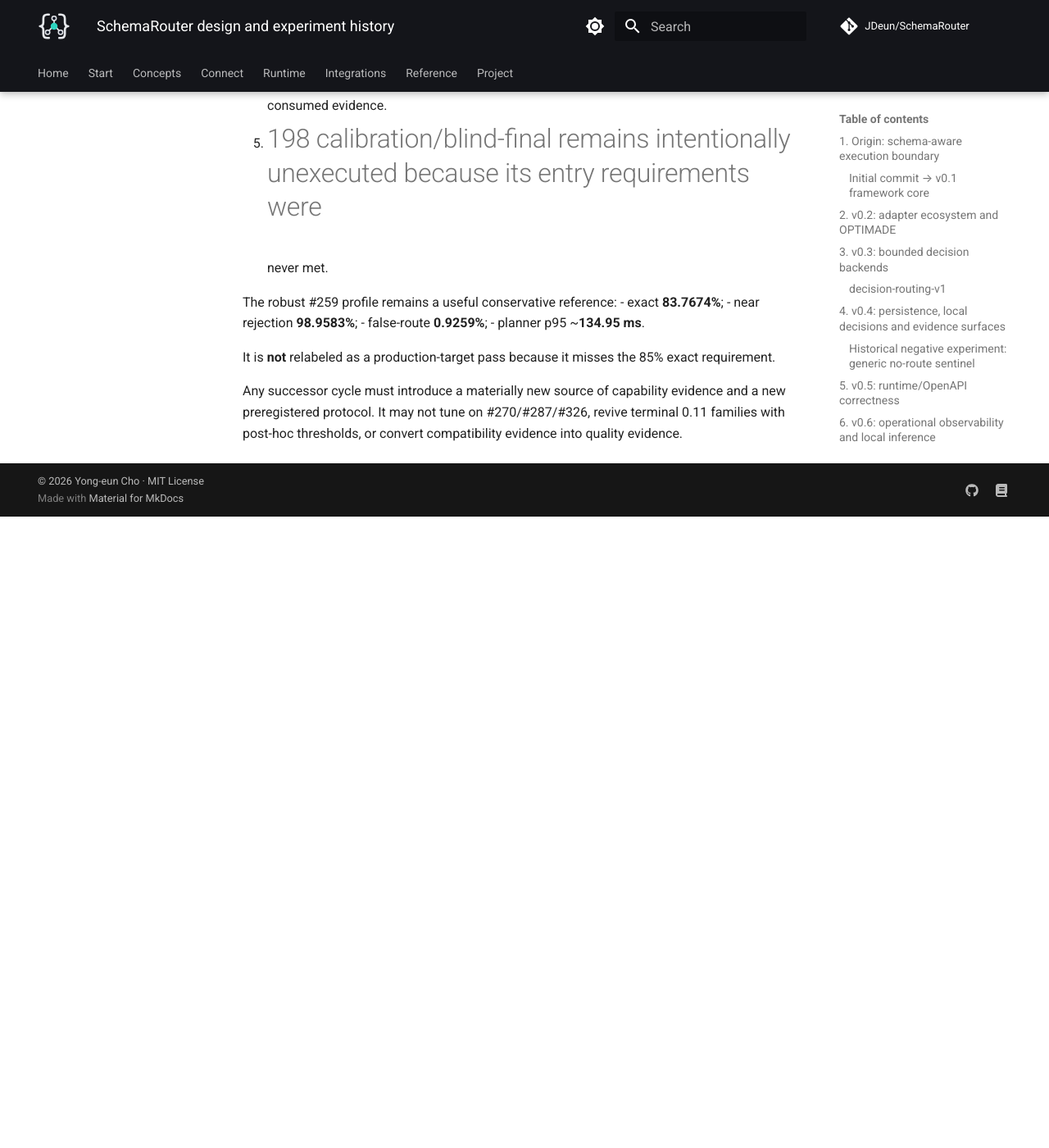
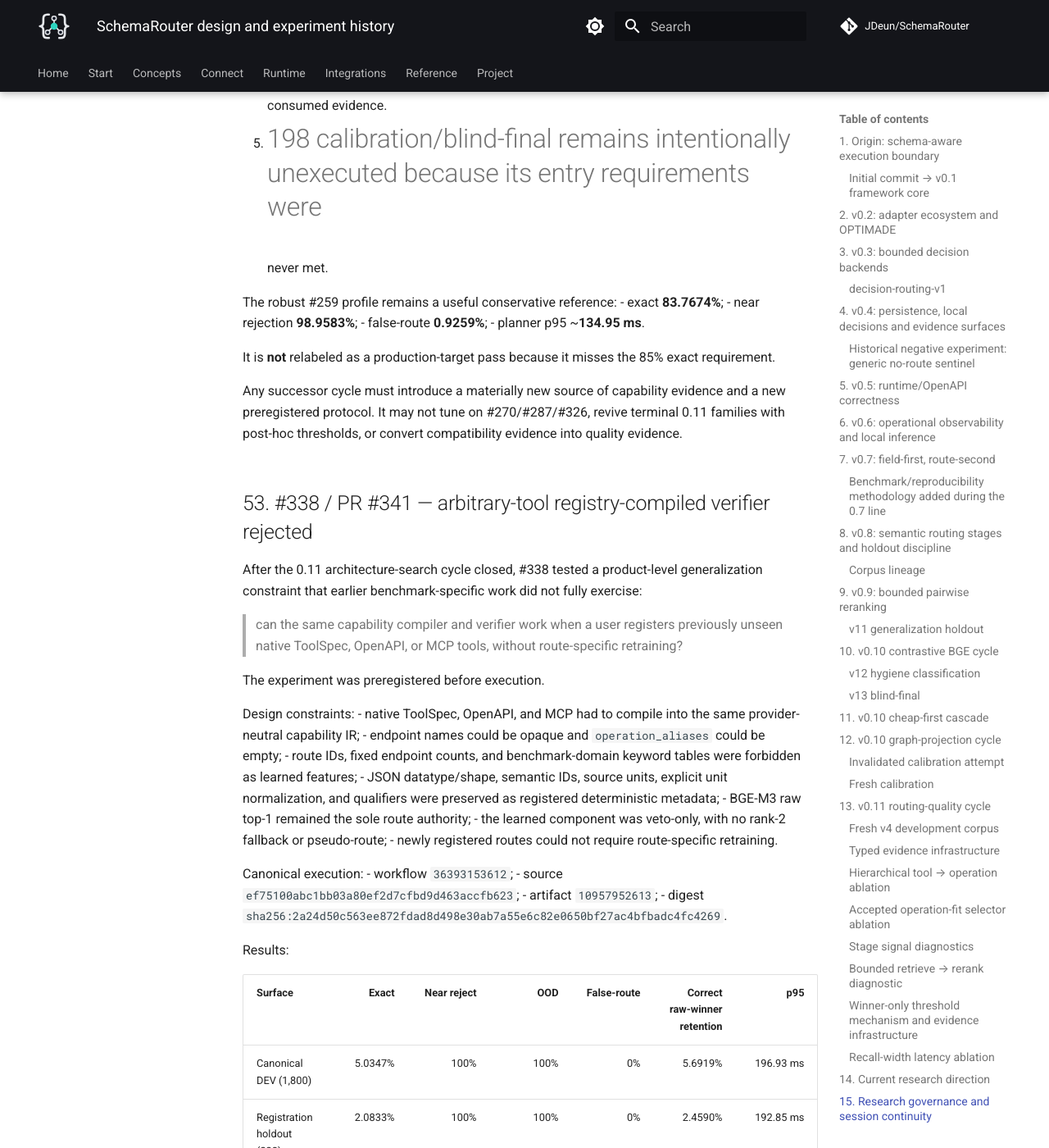
Before and after one commit to JDeun/SchemaRouter, an MkDocs documentation site: the page built from docs/research/design-and-experiment-history.md, in a window 1280 px wide and 1400 px high, scrolled down 69197 px. Shown: the whole window at 82% size. Built offline with MkDocs 1.6.1 and Material for MkDocs 9.7.7, drawn with Linux system fonts in a browser that asks for light colours; comment, search, counter and statistics services are not loaded; before the commit the page ends 69827 px from its top, so only the background shows below that; some of the changed text lies outside the part shown.

Commit message:
research: add arbitrary-tool verifier to full history

```diff
--- a/docs/research/design-and-experiment-history.md
+++ b/docs/research/design-and-experiment-history.md
@@ -2446,3 +2446,53 @@
 Any successor cycle must introduce a materially new source of capability evidence and a new
 preregistered protocol. It may not tune on #270/#287/#326, revive terminal 0.11 families with
 post-hoc thresholds, or convert compatibility evidence into quality evidence.
+
+
+## 53. #338 / PR #341 — arbitrary-tool registry-compiled verifier rejected
+
+After the 0.11 architecture-search cycle closed, #338 tested a product-level generalization
+constraint that earlier benchmark-specific work did not fully exercise:
+
+> can the same capability compiler and verifier work when a user registers previously unseen native
+> ToolSpec, OpenAPI, or MCP tools, without route-specific retraining?
+
+The experiment was preregistered before execution.
+
+Design constraints:
+- native ToolSpec, OpenAPI, and MCP had to compile into the same provider-neutral capability IR;
+- endpoint names could be opaque and `operation_aliases` could be empty;
+- route IDs, fixed endpoint counts, and benchmark-domain keyword tables were forbidden as learned
+  features;
+- JSON datatype/shape, semantic IDs, source units, explicit unit normalization, and qualifiers were
+  preserved as registered deterministic metadata;
+- BGE-M3 raw top-1 remained the sole route authority;
+- the learned component was veto-only, with no rank-2 fallback or pseudo-route;
+- newly registered routes could not require route-specific retraining.
+
+Canonical execution:
+- workflow `36393153612`;
+- source `ef75100abc1bb03a80ef2d7cfbd9d463accfb623`;
+- artifact `10957952613`;
+- digest `sha256:2a24d50c563ee872fdad8d498e30ab7a55e6c82e0650bf27ac4bfbadc4fc4269`.
+
+Results:
+
+| Surface | Exact | Near reject | OOD | False-route | Correct raw-winner retention | p95 |
+| --- | ---: | ---: | ---: | ---: | ---: | ---: |
+| Canonical DEV (1,800) | 5.0347% | 100% | 100% | 0% | 5.6919% | 196.93 ms |
+| Registration holdout (228) | 2.0833% | 100% | 100% | 0% | 2.4590% | 192.85 ms |
+
+Authority violations and execution errors were zero, and canonical raw BGE parity had zero
+mismatches.
+
+Interpretation:
+
+The **provider-neutral typed capability/data-contract compiler worked as infrastructure**, including
+arbitrary native/OpenAPI/MCP registration and preservation of datatype/unit/qualifier metadata.
+The generic synthetic learned veto did not. It achieved perfect rejection by rejecting nearly every
+valid supported request.
+
+Decision: **terminal reject without label-driven repair**, exactly as preregistered.
+
+PR #341 was closed without merge. The infrastructure lesson is retained; the learned-veto quality
+claim is not promoted into the library default.
```
